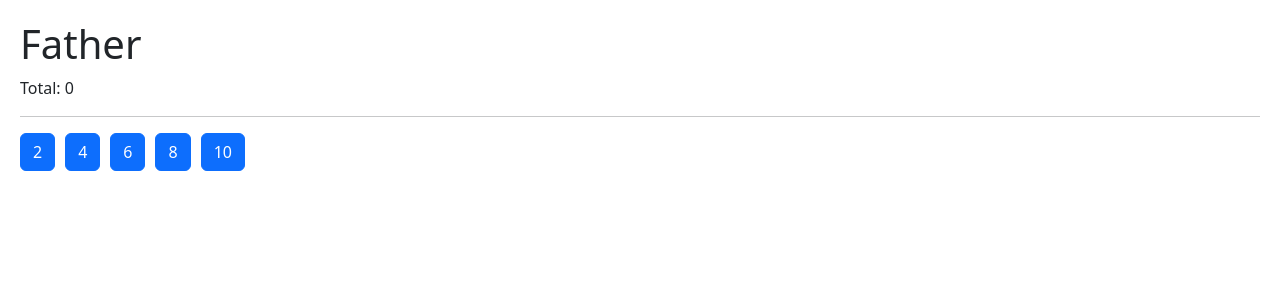
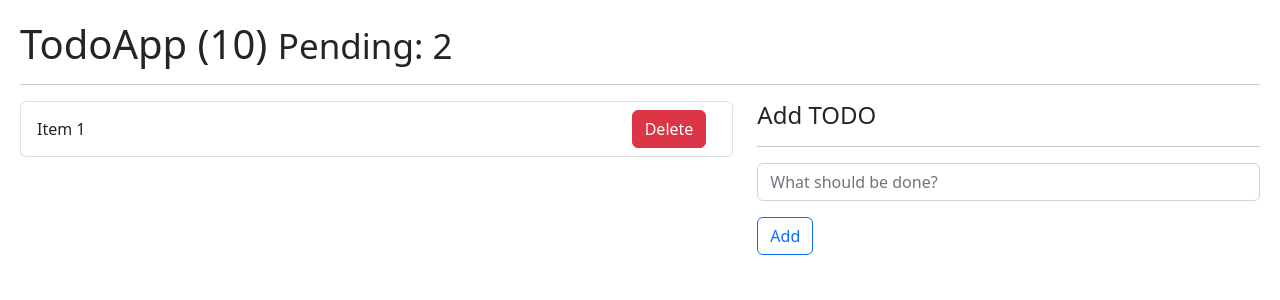
Before and after one commit to sesp13/react-zero-expert, a React (Vite) app in the folder 05-hooks-app/: page / in a window 1280 px wide. Shown: the top 300 px of the page. Built offline with nearby package versions, Linux system fonts and the light colour scheme.

Commit message:
05-hooksApp: Create todoApp with use reducer hook

```diff
--- /dev/null
+++ b/05-hooks-app/src/08-useReducer/TodoApp.jsx
@@ -0,0 +1,48 @@
+import React, { useReducer } from 'react';
+import { todoReducer } from './todoReducer';
+
+const initialState = [
+  {
+    id: new Date().getTime(),
+    description: 'Collect the soul gem',
+    done: false,
+  },
+  {
+    id: new Date().getTime(),
+    description: 'Collect the power gem',
+    done: false,
+  },
+];
+
+export const TodoApp = () => {
+  const [todos, dispatchTodo] = useReducer(todoReducer, initialState);
+
+  return (
+    <>
+      <h1>TodoApp (10) <small>Pending: 2</small></h1>
+      <hr />
+      <div className="row">
+        <div className="col-7">
+          <ul className='list-group'>
+            <li className='list-group-item d-flex justify-content-between'>
+              <span className='align-self-center'>Item 1</span>
+              <button className='btn btn-danger'>Delete</button>
+            </li>
+          </ul>
+        </div>
+        <div className="col-5">
+          <h4>Add TODO</h4>
+          <hr />
+          <form>
+            <input
+              type="text"
+              placeholder="What should be done?"
+              className="form-control"
+            />
+            <button type="submit" className='btn btn-outline-primary mt-3'>Add</button>
+          </form>
+        </div>
+      </div>
+    </>
+  );
+};
--- /dev/null
+++ b/05-hooks-app/src/08-useReducer/intro-reducer.js
@@ -0,0 +1,30 @@
+const initialState = [
+  {
+    id: 1,
+    todo: 'Collect the soul gem',
+    done: false,
+  },
+];
+
+const todoReducer = (state = initialState, action) => {
+  if (action?.type == '[TODO] Add Todo') {
+    return [...state, action.payload];
+  }
+  return state;
+};
+
+let todos = todoReducer();
+
+const newTodo = {
+  id: 2,
+  todo: 'Collect the power gem',
+  done: false,
+};
+
+const addTodoAction = {
+  type: '[TODO] Add Todo',
+  payload: newTodo,
+};
+
+todos = todoReducer(todos, addTodoAction);
+console.log({ state: todos });
--- /dev/null
+++ b/05-hooks-app/src/08-useReducer/todoReducer.js
@@ -0,0 +1,9 @@
+export const todoReducer = (state = [], action) => {
+  switch (action.type) {
+    case 'ABC':
+      throw new Error('Actiom.type = ABC is not implemented');
+
+    default:
+      return state;
+  }
+};
--- a/05-hooks-app/src/main.jsx
+++ b/05-hooks-app/src/main.jsx
@@ -11,11 +11,13 @@ import { CallbackHook } from './06-memos/CallbackHook'
 import { MemoHook } from './06-memos/MemoHook'
 import { Memorize } from './06-memos/Memorize'
 import { Father } from './07-memo-exercise/Father'
+import { TodoApp } from './08-useReducer/TodoApp'
 import { HooksApp } from './HooksApp'
+// import './08-useReducer/intro-reducer';
 import './index.css'
 
 ReactDOM.createRoot(document.getElementById('root')).render(
   <React.StrictMode>
-    <Father />
+    <TodoApp />
   </React.StrictMode>
 )
```
